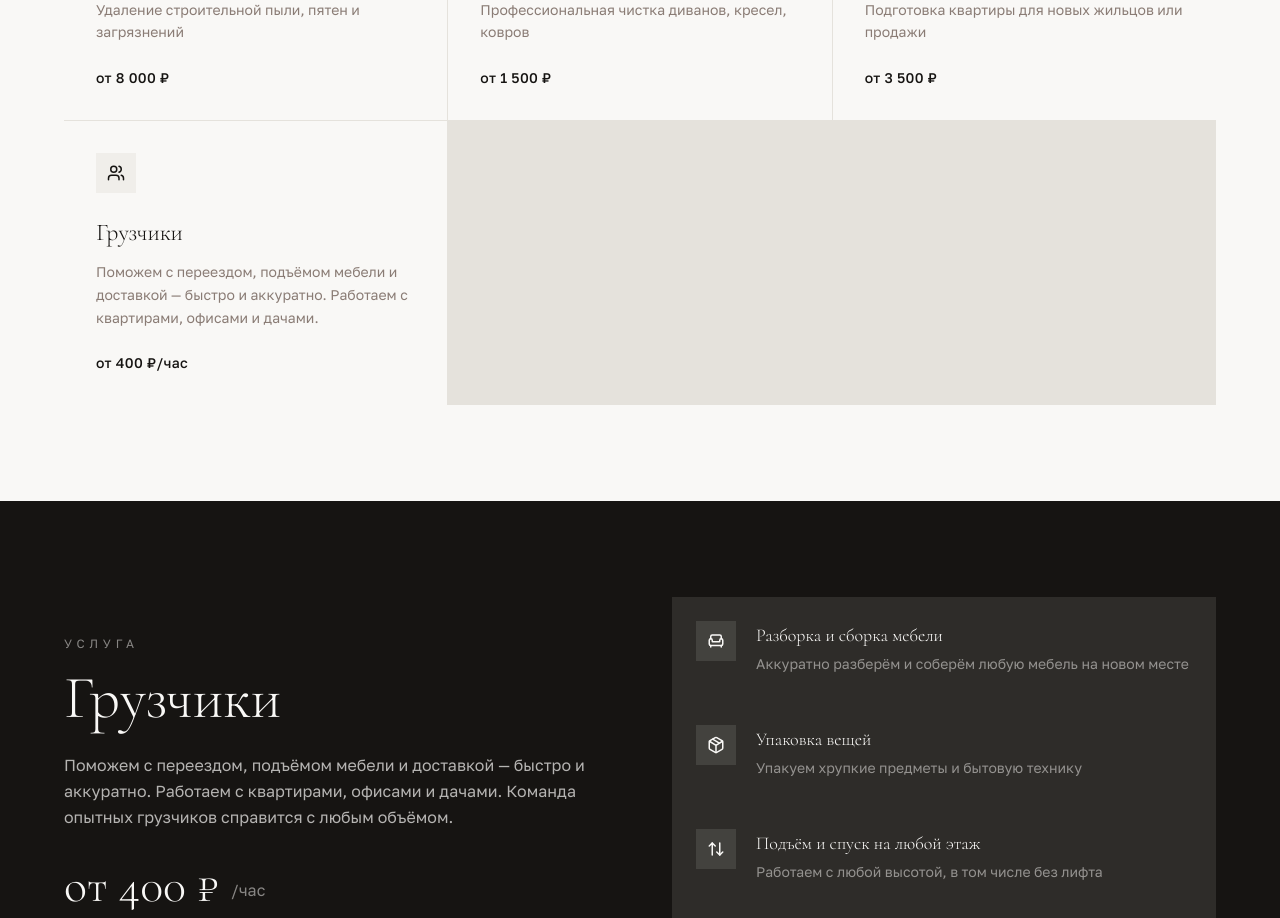
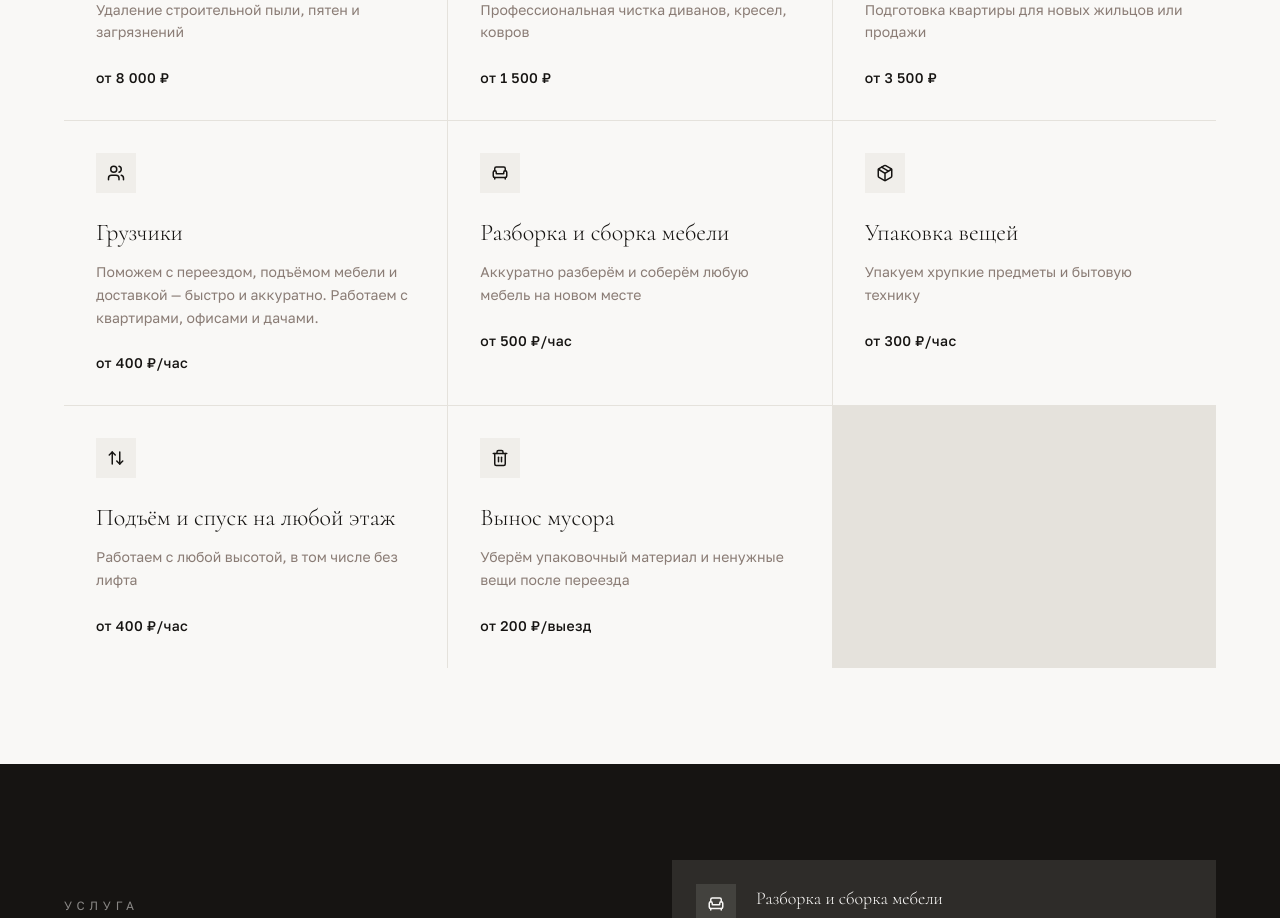
Before and after one commit to pr-poehali-dev/clinic-services-app, a React (Vite) app: page / in a window 1280 px wide. Shown: the part 1640-2558 px from the top of the page. Built offline with nearby package versions, Linux system fonts and the light colour scheme.

Commit message:
Добавлены услуги переезда

```diff
--- a/src/components/Sections.tsx
+++ b/src/components/Sections.tsx
@@ -10,6 +10,10 @@ const SERVICES = [
   { icon: "Sofa", title: "Химчистка мебели", desc: "Профессиональная чистка диванов, кресел, ковров", price: "от 1 500 ₽" },
   { icon: "KeyRound", title: "Перед сдачей", desc: "Подготовка квартиры для новых жильцов или продажи", price: "от 3 500 ₽" },
   { icon: "Users", title: "Грузчики", desc: "Поможем с переездом, подъёмом мебели и доставкой — быстро и аккуратно. Работаем с квартирами, офисами и дачами.", price: "от 400 ₽/час" },
+  { icon: "Armchair", title: "Разборка и сборка мебели", desc: "Аккуратно разберём и соберём любую мебель на новом месте", price: "от 500 ₽/час" },
+  { icon: "Package", title: "Упаковка вещей", desc: "Упакуем хрупкие предметы и бытовую технику", price: "от 300 ₽/час" },
+  { icon: "ArrowUpDown", title: "Подъём и спуск на любой этаж", desc: "Работаем с любой высотой, в том числе без лифта", price: "от 400 ₽/час" },
+  { icon: "Trash2", title: "Вынос мусора", desc: "Уберём упаковочный материал и ненужные вещи после переезда", price: "от 200 ₽/выезд" },
 ];
 
 const PRICES = [
```
